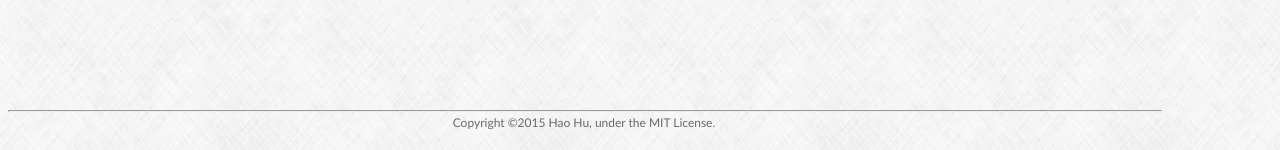
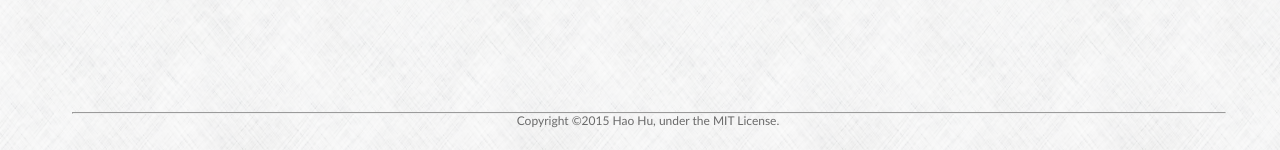
Before and after one commit to Hardys-/Shareculator, a PHP site: page / in a window 1280 px wide. Shown: the part 650-800 px from the top of the page. Run offline with PHP 8.4, Linux system fonts and the light colour scheme; some libraries are stand-ins or nearby versions.

Commit message:
Debug: overlap issues

```diff
--- a/css/index.css
+++ b/css/index.css
@@ -16,7 +16,7 @@ p.title{margin-top:15%;}
 .menu{cursor:pointer}
 .menu:hover{color:#fe6161}
 
-#front-panel{height:300px;margin-top:0px; margin-bottom:7%;margin-left:auto;margin-right:auto; width:240px;}
+#front-panel{height:280px;margin-top:0px; margin-bottom:7%;margin-left:auto;margin-right:auto; width:240px;}
 
 .submit{
 	-webkit-appearance: none;
@@ -36,7 +36,7 @@ p.title{margin-top:15%;}
 .submit:hover{cursor:pointer;}
 
 
-#login-panel{display:none;height:300px; margin-bottom:7%;}
+#login-panel{display:none;height:278px; margin-bottom:7%;}
 
 	.contact-form{margin-top:20px;margin-left:auto;margin-right:auto;width:460px;}
 
@@ -55,7 +55,9 @@ p.title{margin-top:15%;}
 
 #user{margin-top:20px;margin-bottom:20px;}
 
-#opera{margin-top:20px;}
+.line{color:#6a6a6a;width: 90%; position: absolute;}
+
+#opera{margin-top:40px;}
 	#sharer{padding:5px 10px;}
 	#sharer option{ padding:3px 1px; }
 	#checkOutButton{border:#fe6161 solid 1px;background-color:#fe6161}
@@ -107,6 +109,7 @@ p.title{margin-top:15%;}
 #sharetoButton{margin-right: 22px;float: right;}
 #shareCancelButton{}
 
+#list{height:474px;}
 #paymentTable{width:100%; text-align:center;margin-bottom:100px}
 #paymentTable tr:last-child td{color:#19a5c8;}
 #paymentTable th{height:35px; font-weight:bold; color:#fe6161;margin:12px 10px;}
@@ -116,9 +119,9 @@ p.title{margin-top:15%;}
 #paymentTable td:first-child{text-align:left;width:10%;border-right:1px #c0c0c0 solid;color:#1daf99;font-weight:bold;}
 #paymentTable td:last-child{text-align:left; color:#808080;width:25%;border-right:1px #c0c0c0 solid;}
 
-.line{color:#6a6a6a;bottom: 30px;width: 90%; position: absolute;}
+#bottom{color:#6a6a6a;width: 90%; position: absolute;bottom:28px;margin-left:5%;}
 
-.copyright{ text-align:center ;font-size:12px; font-family:Calibri;color:#6a6a6a; position: absolute;bottom: 8px;margin-left: 30%;width: 30%; }
+#copyright{ text-align:center ;font-size:12px; font-family:Calibri;color:#6a6a6a; position: absolute;bottom:10px;margin-left: 35%;width: 30%; }
 
 
 
--- /dev/null
+++ b/data/29c7717f345bc536058522210208bf9a.json
@@ -0,0 +1 @@
+{"sharerName":["H1","H2","H3","H4"],"sharerCosts":[[3,3,3,3,3,3,3,3,3,3,3,3,3,3],[3,3,3,3,3,3,3,3,3,3,3,3,3,3],[3,3,3,3,3,3,3,3,3,3,3,3,3,3],[3,3,3,3,3,3,3,3,3,3,3,3,3,3]],"payerList":[{"payer":"H4","consumer":["H1","H2","H3","H4"],"amount":12,"memo":""},{"payer":"H4","consumer":["H1","H2","H3","H4"],"amount":12,"memo":""},{"payer":"H4","consumer":["H1","H2","H3","H4"],"amount":12,"memo":""},{"payer":"H4","consumer":["H1","H2","H3","H4"],"amount":12,"memo":""},{"payer":"H4","consumer":["H1","H2","H3","H4"],"amount":12,"memo":""},{"payer":"H4","consumer":["H1","H2","H3","H4"],"amount":12,"memo":""},{"payer":"H4","consumer":["H1","H2","H3","H4"],"amount":12,"memo":""},{"payer":"H4","consumer":["H1","H2","H3","H4"],"amount":12,"memo":""},{"payer":"H4","consumer":["H1","H2","H3","H4"],"amount":12,"memo":""},{"payer":"H4","consumer":["H1","H2","H3","H4"],"amount":12,"memo":""},{"payer":"H4","consumer":["H1","H2","H3","H4"],"amount":12,"memo":""},{"payer":"H4","consumer":["H1","H2","H3","H4"],"amount":12,"memo":""},{"payer":"H4","consumer":["H1","H2","H3","H4"],"amount":12,"memo":""},{"payer":"H4","consumer":["H1","H2","H3","H4"],"amount":12,"memo":""}]}
--- /dev/null
+++ b/data/b029d15203d559b5de9cd53b3167cc42.json
@@ -0,0 +1 @@
+{"sharerName":["土豪伦","HH","富蛔虫"],"sharerCosts":[[66.67,250,66.67,0,0,50,100,100,100,10],[66.67,0,66.67,0,0,0,0,100,100,10],[66.67,250,66.67,300,300,50,0,100,100,10]],"payerList":[{"payer":"富蛔虫","consumer":["土豪伦","HH","富蛔虫"],"amount":200,"memo":"吃饭，牛逼TA发工资"},{"payer":"土豪伦","consumer":["土豪伦","富蛔虫"],"amount":500,"memo":"嫖资"},{"payer":"HH","consumer":["土豪伦","HH","富蛔虫"],"amount":200,"memo":"租车费用"},{"payer":"土豪伦","consumer":["富蛔虫"],"amount":300,"memo":"借钱"},{"payer":"富蛔虫","consumer":["富蛔虫"],"amount":300,"memo":"打伤太子的医药费"},{"payer":"HH","consumer":["土豪伦","富蛔虫"],"amount":100,"memo":"借钱给你们"},{"payer":"土豪伦","consumer":["土豪伦"],"amount":100,"memo":"突破一泡尿时间请客吃饭！"},{"payer":"HH","consumer":["土豪伦","HH","富蛔虫"],"amount":300,"memo":"打赏"},{"payer":"HH","consumer":["土豪伦","HH","富蛔虫"],"amount":300,"memo":"bonus"},{"payer":"HH","consumer":["土豪伦","HH","富蛔虫"],"amount":30,"memo":"Resave test"}]}
--- a/data/user.xml
+++ b/data/user.xml
@@ -12,7 +12,7 @@
 	<record>
 		<group>HH</group>
 		<owner>hardys1206@gmail.com</owner>
-		<file>573e7275f67faa835a87b4d1582c550c</file>
+		<file>b029d15203d559b5de9cd53b3167cc42</file>
 		<ip>155.41.97.102</ip>
 		<timeStamp>2015-10-23 21:01:09</timeStamp>
 		<count>0</count>
@@ -25,4 +25,4 @@
 		<timeStamp>2015-10-27 02:59:02</timeStamp>
 		<count>0</count>
 	</record>
-</info>
+<record><group>HH</group><owner>test@bu.edu</owner><file>29c7717f345bc536058522210208bf9a</file><ip>155.41.82.155</ip><timeStamp>2015-11-03 21:16:43</timeStamp><count>0</count></record></info>
--- a/index.php
+++ b/index.php
@@ -58,8 +58,8 @@
 
 	</div>
 </div>
-<hr class="line"/>
-<p class="copyright">Copyright &#169;2015 Hao Hu, under the MIT License.</p>
+<hr id="bottom"/>
+<p id="copyright">Copyright &#169;2015 Hao Hu, under the MIT License.</p>
 <div id="add-sharer-panel">
 	<input id="addNewSharerText"class="input-text" type="text" name="newSharer" placeholder="Sharer Name">&nbsp;&nbsp;
 	<input id="addNewSharerButton" class="submit main-panel-button" type="submit" value="Add">
--- a/js/index.js
+++ b/js/index.js
@@ -32,7 +32,6 @@ function printOutJson(){
 	console.log(s3);
 }
 
-function updateName(){}
 
 function addMoney(){
 	/*find out who paid this money*/
@@ -61,6 +60,7 @@ function addMoney(){
 	payment.memo = $("#memo").val();
 	jsonData.payerList.push(payment);
 	updateList();
+
 }
 
 function undo(){
@@ -71,6 +71,7 @@ function undo(){
 
 	jsonData.payerList.splice([jsonData.payerList.length-1]);
 	updateList();
+
 }
 
 function checkOut(){
@@ -191,6 +192,18 @@ function updateList(){ //updated when new data added or load a json
 	}
 
 	$("#list").html("<table id=\"paymentTable\">"+htmlTitle+htmlString+"</table>"); //content of the table
+
+	//reset position
+	if($("#paymentTable").height()>300){
+		var h = $("#paymentTable").height() - $(window).height()/5;
+		$("#bottom").css({"position":"static","margin-top":h+"px"});
+		$("#copyright").css({"position":"static"});
+	}
+	if($("#paymentTable").height()<300){
+		$("#bottom").css({"position":"absolute","margin-top":"8px"});
+		$("#copyright").css({"position":"absolute","margin-top":"12px"});
+	}
+
 }
 
 function notification(str,flag){//(notification string, 0: ! mark / 1: correct mark)
--- a/js/talk.js
+++ b/js/talk.js
@@ -95,6 +95,13 @@ function load(id){// find user credential(in XML) and load data(from a json file
 		}
 		updateList();
 		notification("File: "+id+" opened!",1);
+
+		/*reset position*/
+		if(jsonData.payerList.length>8){
+			var h = 350 - $(window).height()/5;
+			$("#bottom").css({"position":"static","margin-top":h+"px"});
+			$("#copyright").css({"position":"static"});
+		}
 	});
 }
 
--- a/php/share.php
+++ b/php/share.php
@@ -24,7 +24,7 @@
 		  <title>Your friend shared a ShareCulator Bill with you</title>
 		</head>
 		<body>
-		  <img id="logo" src="http://hhao.hostei.com/shareculator/pic/logo.png"/> <span style="font-size: 8px;vertical-align: 7px; color: #a6a6a6;">Beta</span>
+		  <a href="http://hhao.hostei.com/shareculator/index.php" style="text-decoration:none;"><img id="logo" src="http://hhao.hostei.com/shareculator/pic/logo.png"/> <span style="font-size: 8px;vertical-align: 7px; color: #a6a6a6;">Beta</span></a>
 		  <br/><br/>
 		  <p id="msg" style="font-style: italic; font-size:16px; color:#484848; margin-left:20px;"> "'.$msg.'"  -- '.$_POST['group'].' </p>
 		  <p style="color:#626262; margin-left:20px;"><a href="'.$link.'" style="color:#19a5c8;text-decoration:none;font-weight:bold;">Click here</a> to check the bill, or copy the URL ("'.$link.'") to your browser to check.</p>
```
